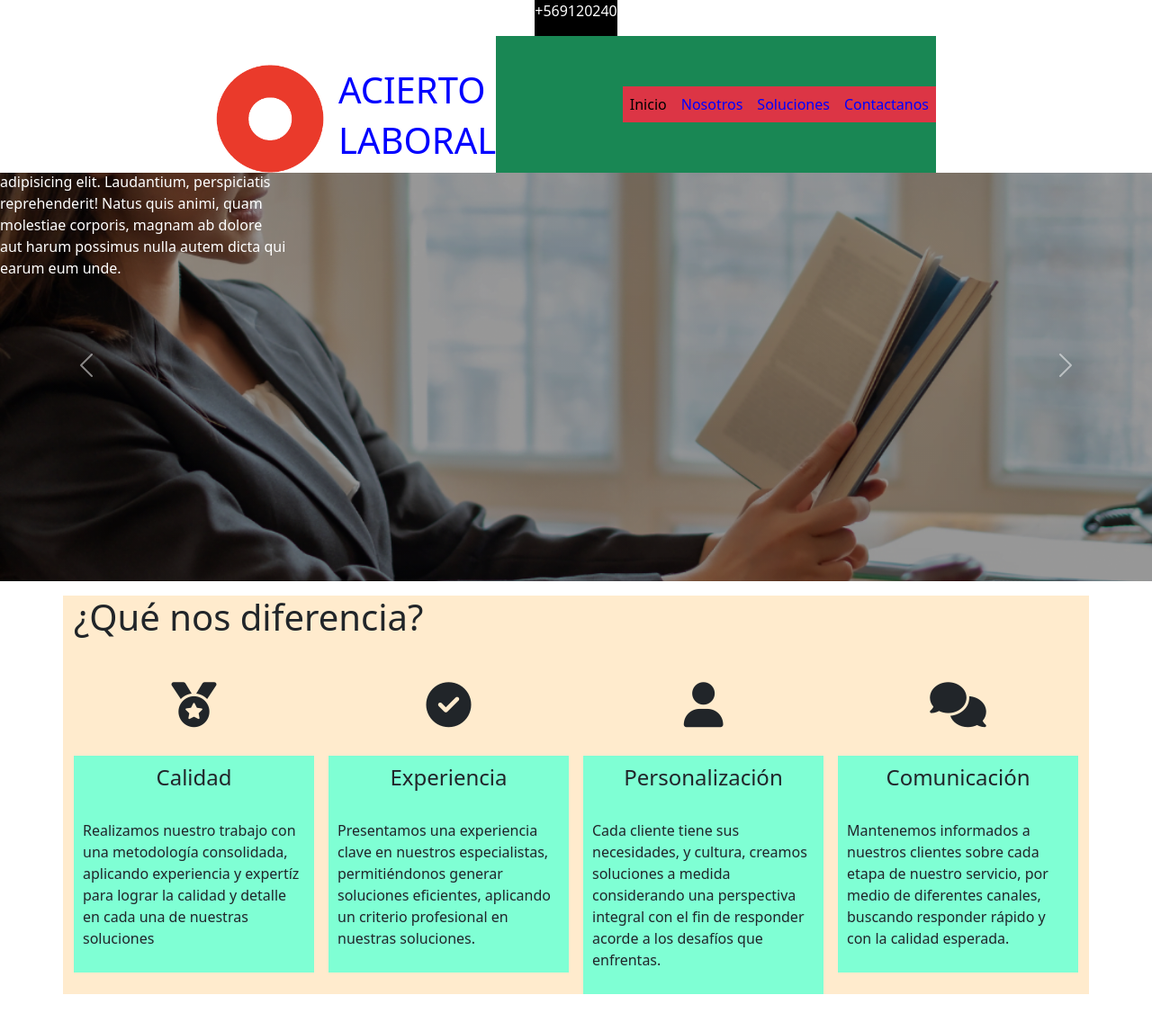
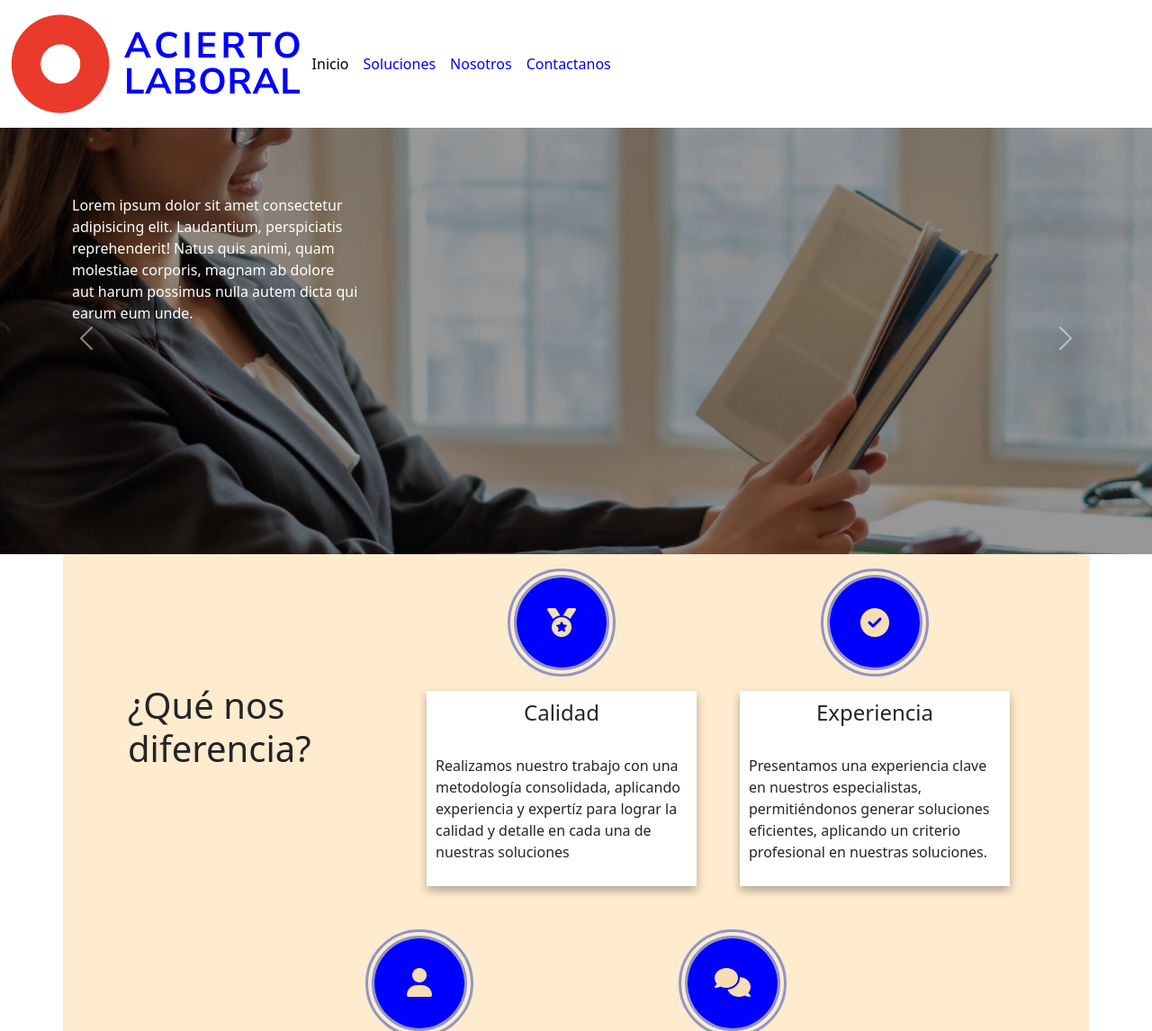
Before and after one commit to Fleepx/Acierto-Laborarl, a plain HTML site: page index.html in a window 1280 px wide. Shown: the top 1146 px of the page at 90% size. Drawn offline with nearby package versions, Linux system fonts and the light colour scheme.

Commit message:
AvanceMenuYDiferencias

```diff
--- a/assets/css/styles.css
+++ b/assets/css/styles.css
@@ -6,37 +6,52 @@
 
 :root {
 	--azulPrincipal: blue;
-	--navbar-height: 150px;
+	--navbar-height: 120px;
 	--navbar-min-height: 60px;
-	--logo-height: 120px;
-	--logo-min-height: 50px;
+	--logo-height: 110px;
+	--logo-min-height: 60px;
 	--nombre-font-size: 2.5rem;
-	--nombre-min-font-size: 1rem;
+	--nombre-min-font-size: 1.5rem;
 }
 
 body {
 	padding-top: var(--navbar-height); /* Deja espacio para el navbar fijo */
 }
-.navbar-light {
-	width: 100vw;
-}
+
+/*/////////////////////////////////////////////////////////////////////////*/
+/*//////////////////////LOGO///////////////////////////////////////////////*/
+/*/////////////////////////////////////////////////////////////////////////*/
+
 .LogoNombre {
+	font-family: "Nunito Sans", sans-serif;
 	display: flex;
 	align-items: center;
 	gap: 1rem;
-	padding-top: 2rem;
+	height: var(--logo-height);
 	transition: padding-top 0.5s ease, padding-bottom 0.5s ease;
 }
-#navbar.scrolled .LogoNombre {
-	padding-top: 0.5rem;
-	padding-bottom: 0.5rem;
-}
-
-
 .logo {
 	height: var(--logo-height);
 	transition: height 0.3s ease ;
 	animation:pulso 0.5s ease ;
+}
+.Nombres {
+	display: flex;
+	flex-direction: column;
+}
+.Nombre {
+	margin: 0;
+	line-height: 1;
+	display: inline-block;
+	color: var(--azulPrincipal);
+	font-size: var(--nombre-font-size);
+	transition: font-size 0.3s ease;
+}
+.acierto {
+	letter-spacing: 4px;
+}
+.laboral {
+	letter-spacing: 1px;
 }
 @keyframes pulso {
 	0% {
@@ -52,60 +67,47 @@ body {
 		transform: scale(1);
 	}
 }
-.Nombre {
-	color: var(--azulPrincipal);
-	font-size: var(--nombre-font-size);
-	transition: font-size 0.3s ease;
-}
-#Nav {
-	width: 100vw;
 
-}
-.Navegation {
-	display: flex;
-	flex-direction: row;
-	justify-content: space-around;
-	width: 50rem;
-}
-.collapse {
-	display: flex;
-	justify-content: end;
-}
-#navbar {
+/*/////////////////////////////////////////////////////////////////////////*/
+/*//////////////////////BARRA NAVEGACION///////////////////////////////////*/
+/*/////////////////////////////////////////////////////////////////////////*/
+
+#navBar {
 	background-color: white;
 	display: flex;
-	flex-direction: column;
 	align-items: center;
+	justify-content: space-between;
 	position: fixed;
+	padding-top: 1rem;
+	padding-bottom: 1rem;
 	top: 0;
 	z-index: 1000;
 	transition: height 0.1s ease, box-shadow 0.1s ease;
 }
-.redes {
-	transition: font-size 0.3s ease;
-	background-color: black;
-	color: white;
-}
-#navbar.scrolled .redes {
-	font-size: 0px;
-}
-#navbar.scrolled {
-	box-shadow: 0 5px 10px rgba(0, 0, 0, 0.3);
-}
+.collapse {
 
-#navbar.scrolled .logo {
-	height: var(--logo-min-height);
-}
-
-#navbar.scrolled .Nombre {
-	font-size: var(--nombre-min-font-size);
-}
-#menu {
-	display: flex;
-	background-color: blueviolet;
 }
 .nav-link {
 	color: var(--azulPrincipal);
+}
+#navBar.scrolled .LogoNombre {
+	height: var(--logo-min-height);
+}
+#navBar.scrolled {
+	box-shadow: 0 5px 10px rgba(0, 0, 0, 0.3);
+}
+#navBar.scrolled .logo {
+	height: var(--logo-min-height);
+}
+#navBar.scrolled .Nombre {
+	font-size: var(--nombre-min-font-size);
+	letter-spacing: 0px;
+}
+#navBar.scrolled .acierto {
+	letter-spacing: 3px;
+}
+#navBar.scrolled .laboral {
+	letter-spacing: 1px;
 }
 
 /*/////////////////////////////////////////////////////////////////////////*/
@@ -128,13 +130,13 @@ body {
 	background-repeat: no-repeat;
   	background-position: center;
   	background-size:cover;
-
-
 }
 .carroText {
 	color: white;
 	height: 15rem;
 	width: 20rem;
+	margin-top: 5rem;
+	margin-left: 5rem;
 }
 
 /*/////////////////////////////////////////////////////////////////////////*/
@@ -147,28 +149,52 @@ body {
 .titulo {
 	margin-top: 1rem;
 	margin-bottom: 1rem;
+	width: 300px;
+	align-self: center;
+}
+.difeContent {
+	width: 300px;
+	display: flex;
+    flex-direction: column;
+    align-items: center;
+    gap: 1rem;
+    margin: 1rem;
+    transition: all 1s ease;
+}
+.contorno {
+	border-radius: 100%;
+    border: #5a6ec5ad 10px;
+    border-style: double;
+    color: wheat;
+}
+.iconos {
+    display: flex;
+    align-items: center;
+    justify-content: center;
+    height: 100px;
+    width: 100px;
+    background-color: var(--azulPrincipal);
+    border-radius: 100%;
+    transition: transform 0.3s ease;
+}
+.iconos:hover {
+    transform: scale(1.2);
 }
 .difeTexto {
 	display: flex;
+	flex-wrap: wrap;
+	justify-content: center;
 	gap: 1rem;
 }
 h4 {
 	text-align: center;
 	margin-bottom: 2rem;
 }
-.icono{
-	font-size: 50px;
-	text-align: center;
-	margin: 1rem;
+.textoDif {
+	background-color: white;
+	padding: 10px;
+	box-shadow: 0 5px 10px rgba(0, 0, 0, 0.3);
 }
-.difeContent {
-	width: 500px;
-}
-.textoDif {
-	background-color: aquamarine;
-	padding: 10px;
-}
-
 
 /*/////////////////////////////////////////////////////////////////////////*/
 /*////////////////////////SOLUCIONES///////////////////////////////////////*/
--- a/assets/javaScript/AnimacionMenu.js
+++ b/assets/javaScript/AnimacionMenu.js
@@ -1,11 +1,11 @@
 window.addEventListener('scroll', function() {
-    const navbar = document.getElementById('navbar');
+    const navBar = document.getElementById('navBar');
     const scrollY = window.scrollY;
 
 
     if (scrollY > 60) {
-      navbar.classList.add('scrolled');
+      navBar.classList.add('scrolled');
     } else {
-      navbar.classList.remove('scrolled');
+      navBar.classList.remove('scrolled');
     }
   });
--- a/index.html
+++ b/index.html
@@ -9,21 +9,23 @@
       integrity="sha384-QWTKZyjpPEjISv5WaRU9OFeRpok6YctnYmDr5pNlyT2bRjXh0JMhjY6hW+ALEwIH"
       crossorigin="anonymous"
     />
+    <!-- Fuentes -->
+    <link rel="preconnect" href="https://fonts.googleapis.com">
+    <link rel="preconnect" href="https://fonts.gstatic.com" crossorigin>
+    <link href="https://fonts.googleapis.com/css2?family=Nunito+Sans:ital,opsz,wght@0,6..12,700;1,6..12,700&display=swap" rel="stylesheet">
+    <!-- FontsAwesome -->
+    <script src="https://kit.fontawesome.com/76066ff5d0.js" crossorigin="anonymous"></script>
+    <!-- CSS -->
     <link rel="stylesheet" href="./assets/css/styles.css" />
-    <script src="https://kit.fontawesome.com/76066ff5d0.js" crossorigin="anonymous"></script>
 
     <title>Acierto Laboral</title>
   </head>
+
   <body>
     <!-- Menu Navegacion -->
-    <nav class="navbar navbar-expand-lg" id="top">
-      <div class="container-fluid" id="navbar">
-        <div class="redes">
-          <div class="redes">
-                <p>+569120240</p>
-          </div>
-        </div>
-        <div class="Navegation">
+    <nav class="navbar navbar-expand-lg bg-body-tertiary">
+      <div class="container-fluid" id="navBar">
+
 
           <!-- Logo y Nombre -->
           <div class="LogoNombre">
@@ -35,27 +37,26 @@
                 alt="LogoAciertoLaboral"
                 />
               </a>
-              <div>
-                  <h1 class="Nombre">ACIERTO</h1>
-                  <h1 class="Nombre">LABORAL</h1>
+              <div class="Nombres">
+                  <h1 class="Nombre acierto">ACIERTO</h1>
+                  <h1 class="Nombre laboral">LABORAL</h1>
               </div>
           </div>
-
           <!-- Botón Hamburguesa -->
-          <button class="navbar-toggler me-5" type="button" data-bs-toggle="collapse" data-bs-target="#navbarNavAltMarkup" aria-controls="navbarNavAltMarkup" aria-expanded="false" aria-label="Toggle navigation">
+          <button class="navbar-toggler" type="button" data-bs-toggle="collapse" data-bs-target="#navbarNavAltMarkup" aria-controls="navbarNavAltMarkup" aria-expanded="false" aria-label="Toggle navigation">
             <span class="navbar-toggler-icon"></span>
           </button>
 
           <!-- Menú de Navegación -->
-          <div class="collapse navbar-collapse bg-success" id="navbarNavAltMarkup">
-                <div class="navbar-nav bg-danger">
+          <div class="collapse navbar-collapse" id="navbarNavAltMarkup">
+            <div class="navbar-nav ">
               <a class="nav-link active" aria-current="page" href="#top">Inicio</a>
+              <a class="nav-link" href="#Soluciones">Soluciones</a>
               <a class="nav-link" href="#Nosotros">Nosotros</a>
-                  <a class="nav-link" href="#Soluciones">Soluciones</a>
               <a class="nav-link" href="#Contacto">Contactanos</a>
             </div>
           </div>
-        </div>
+
       </div>
     </nav>
 
@@ -91,12 +92,14 @@
 
     <!-- Diferencias -->
       <div class="container" id="Diferencias">
-        <h1 class="titulo">¿Qué nos diferencia?</h1>
         <div class="difeTexto">
 
+            <h1 class="titulo">¿Qué nos diferencia?</h1>
             <div class="difeContent">
-              <div class="icono">
-                <i class="fa-solid fa-medal icono"></i>
+              <div class="contorno">
+                <div class="iconos">
+                  <i class="fa-solid fa-medal fa-2xl"></i>
+                </div>
               </div>
               <div class="textoDif">
                 <h4>Calidad</h4>
@@ -111,10 +114,11 @@
                 </div>
               </div>
 
-
             <div class="difeContent">
-                <div class="icono">
-                  <i class="fa-solid fa-circle-check icono"></i>
+              <div class="contorno">
+                <div class="iconos">
+                  <i class="fa-solid fa-circle-check fa-2xl"></i>
+                </div>
               </div>
                 <div class="textoDif">
                   <h4>Experiencia</h4>
@@ -129,10 +133,11 @@
                 </div>
               </div>
 
-
             <div class="difeContent">
-              <div class="icono">
-                <i class="fa-solid fa-user icono"></i>
+              <div class="contorno">
+                <div class="iconos">
+                  <i class="fa-solid fa-user fa-2xl"></i>
+                </div>
               </div>
               <div class="textoDif">
                 <h4>Personalización</h4>
@@ -148,8 +153,10 @@
               </div>
 
             <div class="difeContent">
-              <div class="icono">
-                <i class="fa-solid fa-comments icono"></i>
+              <div class="contorno">
+                <div class="iconos">
+                  <i class="fa-solid fa-comments fa-2xl"></i>
+                </div>
               </div>
               <div class="textoDif">
                 <h4>Comunicación</h4>
@@ -179,7 +186,7 @@
                 <p>Evaluaciones Psicolaborales</p>
               </div>
               <div>
-                <img id="img1" class="image" src="./assets/imgs/persona.png" alt="solucion">
+                <img id="Psicolaborales" class="image" src="./assets/imgs/persona.png" alt="solucion">
               </div>
             </div>
 
@@ -188,30 +195,12 @@
               <p>Asesorías de Empleabilidad</p>
             </div>
             <div>
-              <img id="img2" class="image" src="./assets/imgs/persona2.png" alt="solucion">
+              <img id="Empleabilidad" class="image" src="./assets/imgs/persona2.png" alt="solucion">
             </div>
           </div>
         </div>
       </div>
       </div>
-
-
-
-
-
-
-
-
-
-
-
-
-
-
-
-
-
-
 
 
     <!-- Nosotros -->
```
Also changed, not shown: assets/javaScript/Soluciones.js (+7 -7 lines). Lines whose indentation alone changed are shown as unchanged.
